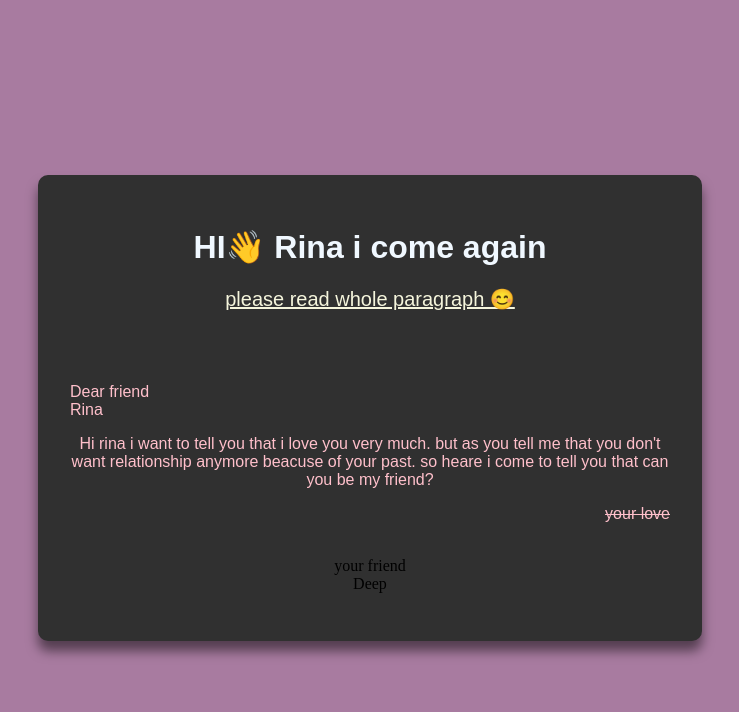
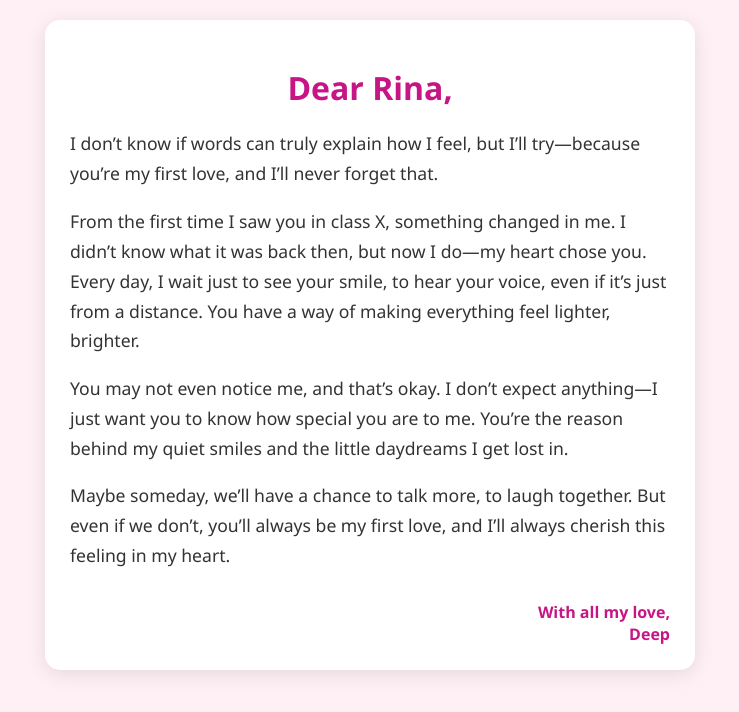
Before and after one commit to deep-8482/deep, a plain HTML site: page index.html in a window 1280 px wide. Shown: the whole page, without its empty margins (270-1009 px from the left). Drawn offline with Linux system fonts and the light colour scheme.

Commit message:
Add files via upload

```diff
--- a/index.html
+++ b/index.html
@@ -1,30 +1,61 @@
 <!DOCTYPE html>
 <html lang="en">
 <head>
-    <meta charset="UTF-8">
-    <meta name="viewport" content="width=device-width, initial-scale=1.0">
-    <title>Document</title>
-    <link rel="stylesheet" href="style.css">
+  <meta charset="UTF-8">
+  <meta name="viewport" content="width=device-width, initial-scale=1">
+  <title>For Rina</title>
+  <style>
+    body {
+      margin: 0;
+      padding: 20px;
+      font-family: 'Segoe UI', sans-serif;
+      background: #fff0f5;
+      color: #333;
+    }
+    .letter {
+      max-width: 600px;
+      margin: auto;
+      background: white;
+      padding: 25px;
+      border-radius: 15px;
+      box-shadow: 0 4px 20px rgba(0, 0, 0, 0.1);
+    }
+    h1 {
+      text-align: center;
+      color: #c71585;
+      margin-bottom: 20px;
+    }
+    p {
+      line-height: 1.7;
+      font-size: 1.1rem;
+    }
+    .signature {
+      text-align: right;
+      margin-top: 30px;
+      font-weight: bold;
+      color: #c71585;
+    }
+  </style>
 </head>
 <body>
-  <div class="contentbox">
-    <h1>HI👋 Rina i come again</h1>
-    <p class="noob">please read whole paragraph 😊</p>
-    <br>
-    <p class="siuuuuu">
-      <br>Dear friend
-      <br> Rina
+  <div class="letter">
+    <h1>Dear Rina,</h1>
+    <p>
+      I don’t know if words can truly explain how I feel, but I’ll try—because you’re my first love, and I’ll never forget that.
     </p>
-    <p class="paragraph">Hi rina i want to tell you that i love you very much. but as you tell me that you don't want relationship anymore beacuse of your past.
-    so heare i come to tell you that can you be my friend?</p>
-    <p class="last">
-      <p class="love">
-       your love
-      </p>
-      <br>your friend
-    <br>Deep
+    <p>
+      From the first time I saw you in class X, something changed in me. I didn’t know what it was back then, but now I do—my heart chose you. Every day, I wait just to see your smile, to hear your voice, even if it’s just from a distance. You have a way of making everything feel lighter, brighter.
     </p>
+    <p>
+      You may not even notice me, and that’s okay. I don’t expect anything—I just want you to know how special you are to me. You’re the reason behind my quiet smiles and the little daydreams I get lost in.
+    </p>
+    <p>
+      Maybe someday, we’ll have a chance to talk more, to laugh together. But even if we don’t, you’ll always be my first love, and I’ll always cherish this feeling in my heart.
+    </p>
+    <div class="signature">
+      With all my love,<br>
+      Deep
+    </div>
   </div>
-
 </body>
 </html>
```
